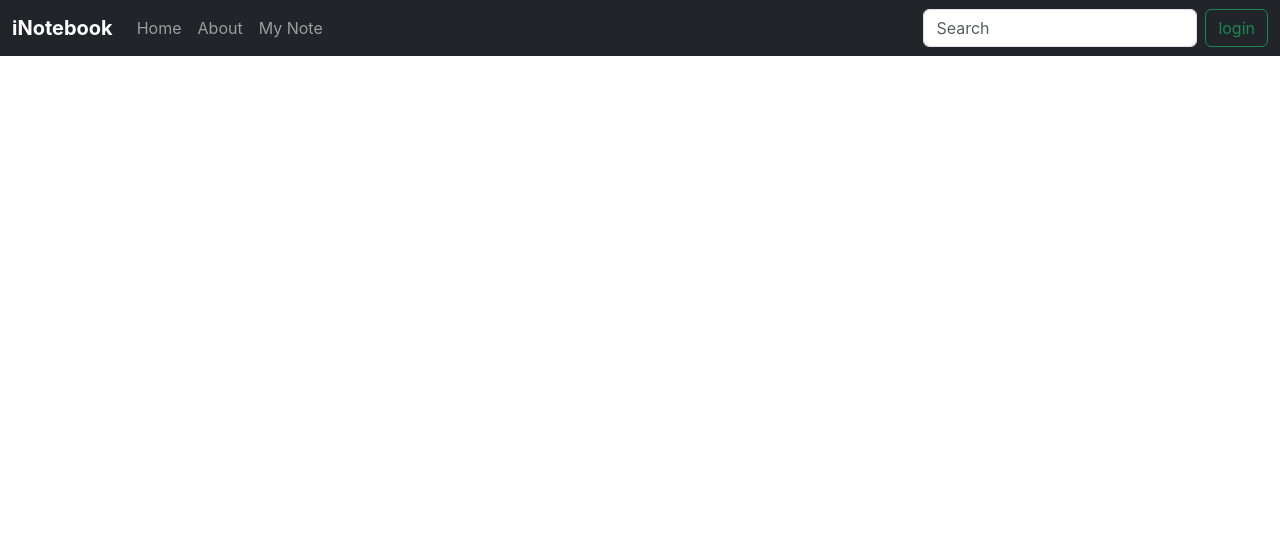
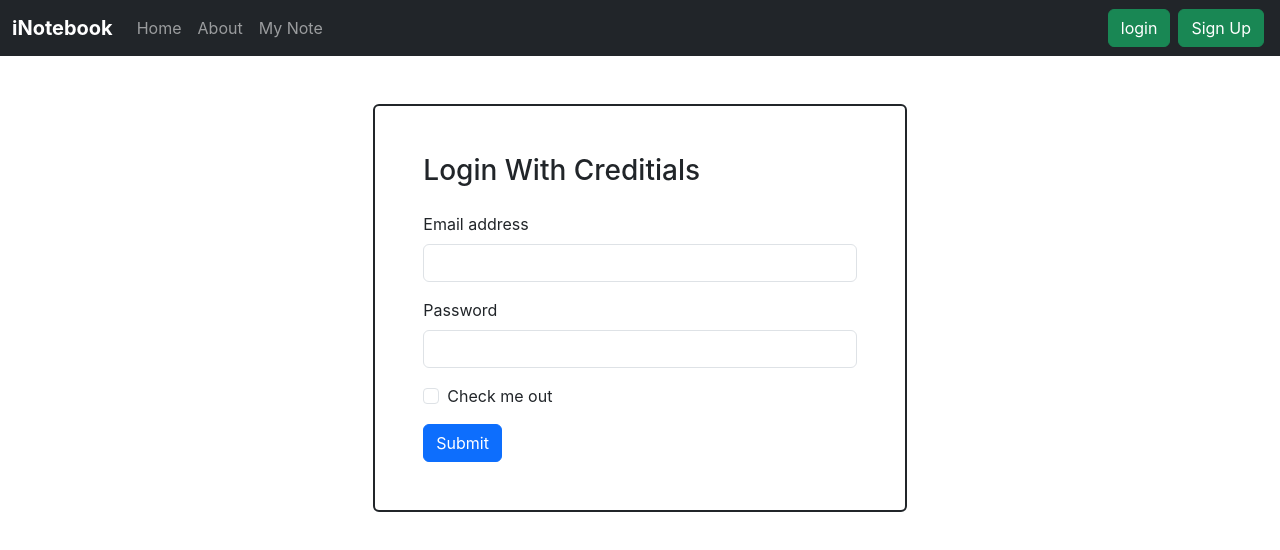
Before and after one commit to dhananjayyadav21/inote, a React (Create React App) app: page /login in a window 1280 px wide. Shown: the top 550 px of the page. Built offline with nearby package versions, Linux system fonts and the light colour scheme.

Commit message:
commplete till login except editnote

```diff
--- a/src/App.js
+++ b/src/App.js
@@ -3,6 +3,8 @@ import Navbar from "./components/Navbar";
 import Home from "./components/Home";
 import About from "./components/About";
 import Mynote from "./components/Mynote";
+import Login from "./components/Login";
+import Register from "./components/Register";
 import { BrowserRouter as Router, Routes, Route } from "react-router-dom";
 import NoteState from "./context/note/NoteState";
 
@@ -16,6 +18,8 @@ function App() {
             <Route path="/" element={<Home />} />
             <Route path="/about" element={<About />} />
             <Route path="/mynote" element={<Mynote />} />
+            <Route path="/login" element={<Login />} />
+            <Route path="/Register" element={<Register />} />
           </Routes>
         </Router>
       </NoteState>
--- a/src/components/Login.js
+++ b/src/components/Login.js
@@ -0,0 +1,67 @@
+import React,{useState} from "react";
+import { useNavigate } from 'react-router-dom';
+
+const Login = () => {
+
+  const [Creditials, setCreditials] = useState({email:"", password:""});
+  const navigate = useNavigate();
+
+  const handlesumbit = async(e)=>{
+    e.preventDefault();
+    const url = "http://localhost:5000/api/auth/login"
+    try {
+      //API CALL
+      const responce = await fetch(`${url}`, {
+        method: "POST",
+        headers: {
+          "Content-Type": "application/json",
+        },
+        body:JSON.stringify({email:Creditials.email,password:Creditials.password})
+      });
+      const json = await responce.json();
+      console.log(json);
+
+      if(json.success){
+        //save the auth token and redirect
+        localStorage.setItem("token", json.authToken)
+        navigate('/');
+      }
+      //accuerd error
+    } catch (error) {
+      console.error(error.message);
+    }
+  }
+
+  const onchange =(e)=>{
+    setCreditials({...Creditials, [e.target.name]: e.target.value})
+  }
+
+  return (
+    <>
+      <div>
+        <div className="container rounded border border-dark border-2 mt-5 py-5 px-5 col-5">
+          <h3 className="mb-4">Login With Creditials</h3>
+          <form onSubmit={handlesumbit}>
+            <div className="mb-3">
+              <label htmlFor="email" className="form-label">Email address </label>
+              <input type="email" className="form-control" id="email" name="email" onChange={onchange} value={Creditials.email} />
+            </div>
+            <div className="mb-3">
+              <label htmlFor="password" className="form-label">Password</label>
+              <input type="password" className="form-control" id="password" name="password" onChange={onchange} value={Creditials.password}/>
+            </div>
+            <div className="mb-3 form-check">
+              <input type="checkbox" className="form-check-input" id="checkbox"  />
+              <label className="form-check-label" htmlFor="checkbox">Check me out </label>
+            </div>
+            <button type="submit" className="btn btn-primary">
+              Submit
+            </button>
+          </form>
+        </div>
+      </div>
+    </>
+  );
+};
+
+export default Login;
--- a/src/components/Navbar.js
+++ b/src/components/Navbar.js
@@ -46,13 +46,8 @@ const Navbar = () => {
               </li>
             </ul>
             <form className="d-flex" role="search">
-              <input
-                className="form-control me-2"
-                type="search"
-                placeholder="Search"
-                aria-label="Search"
-              />
-              <button className="btn btn-outline-success">login</button>
+              <Link className="btn btn-success mx-1" to="/login">login</Link>
+              <Link className="btn btn-success mx-1" to="/Register">Sign Up</Link>
             </form>
           </div>
         </div>
--- a/src/components/Noteiteam.js
+++ b/src/components/Noteiteam.js
@@ -18,7 +18,7 @@ const Noteiteam = (props) => {
               <i
                 className="fa-solid fa-delete-left mx-2"
                 onClick={() => {
-                 deleteNote(note._id);
+                  deleteNote(note._id);
                 }}
               ></i>
               <i className="fa-solid fa-pen-to-square mx-2"></i>
--- a/src/components/Notes.js
+++ b/src/components/Notes.js
@@ -1,26 +1,29 @@
-import React, { useContext, useEffect } from "react";
+import React, { useContext, useEffect, useRef } from "react";
 import NoteContext from "../context/note/NoteContext";
 import Noteiteam from "./Noteiteam";
 import Addnote from "./Addnote";
 
 const Notes = () => {
   const context = useContext(NoteContext);
-  const { note, getNotes } = context;
+  const { notes, getNotes } = context;
 
   useEffect(() => {
     getNotes();
     // eslint-disable-next-line
   }, []);
+
+  // Update note to the modal ====================================================
+
   return (
     <>
-      <div className=" d-flex">
+      <div className="d-flex">
         <Addnote />
 
         <div className="px-5 col-4" style={{ height: "92vh" }}>
           <div className="my-4">
             <h3>Your notes</h3>
             <div className="container">
-              {note.map((note) => {
+              {notes.map((note) => {
                 return <Noteiteam note={note} key={note._id} />;
               })}
             </div>
--- a/src/components/Register.js
+++ b/src/components/Register.js
@@ -0,0 +1,11 @@
+import React from 'react'
+
+const Register = () => {
+  return (
+    <div>
+      i am register bro
+    </div>
+  )
+}
+
+export default Register
--- a/src/context/note/NoteState.js
+++ b/src/context/note/NoteState.js
@@ -41,7 +41,7 @@ const NoteState = (props) => {
       //Add note on db
       const json = await responce.json();
       console.log(json);
-      setNote(note.concat(json));
+      setNote(notes.concat(json));
       //if accured error
     } catch (err) {
       console.log(err);
@@ -64,14 +64,14 @@ const NoteState = (props) => {
       //Update note on db
       const json = await responce.json();
       console.log(json);
-      setNote(note.concat(json));
+      setNote(notes.concat(json));
       //if accured error
     } catch (err) {
       console.log(err);
     }
 
-    for (let index = 0; index < note.length; index++) {
-      const element = note[index];
+    for (let index = 0; index < notes.length; index++) {
+      const element = notes[index];
       if (element._id === id) {
         element.title = title;
         element.discription = discription;
@@ -98,14 +98,14 @@ const NoteState = (props) => {
       console.error(error.message);
     }
     //Delete note fron db
-    const newNotes = note.filter((note) => note._id !== id);
+    const newNotes = notes.filter((note) => note._id !== id);
     setNote(newNotes);
   };
 
-  const [note, setNote] = useState(initialnotes);
+  const [notes, setNote] = useState(initialnotes);
 
   return (
-    <NoteContext.Provider value={{ note, getNotes, addNote, deleteNote }}>
+    <NoteContext.Provider value={{ notes, getNotes, addNote, deleteNote }}>
       {props.children}
     </NoteContext.Provider>
   );
```
Also changed, not shown: 1 other file (tests, documents, lock files or other folders).
